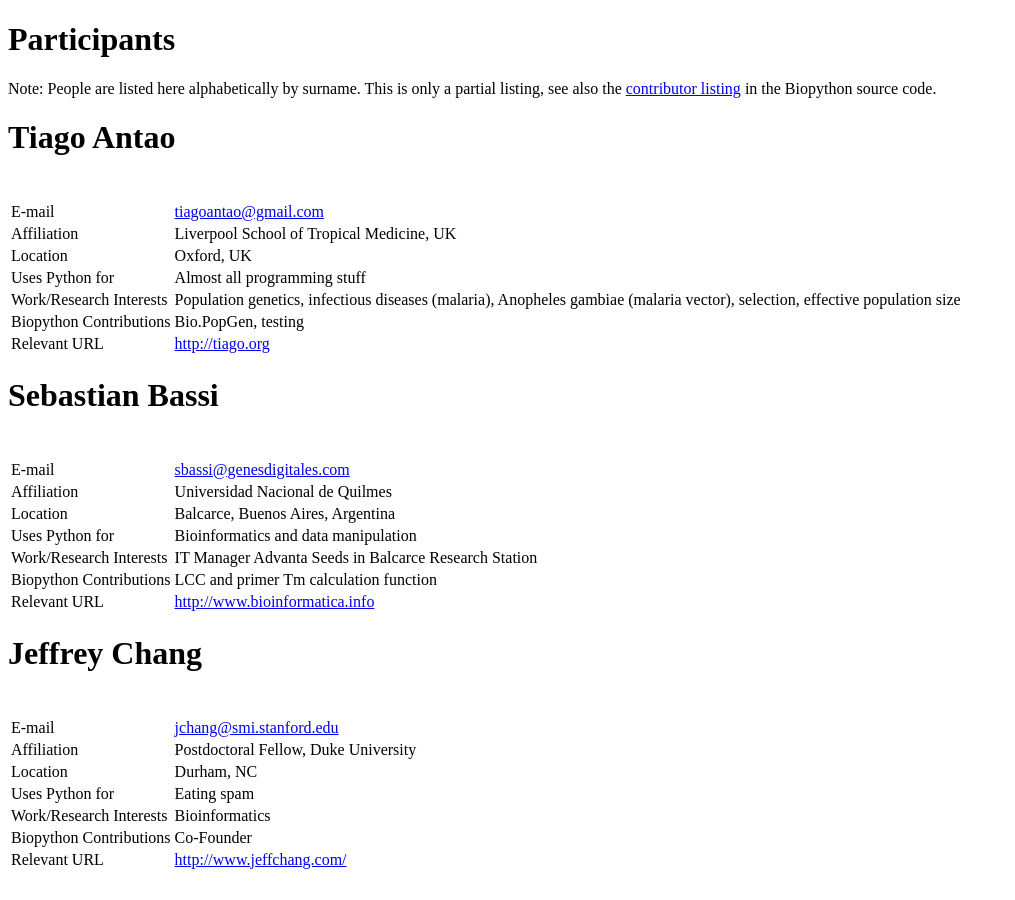
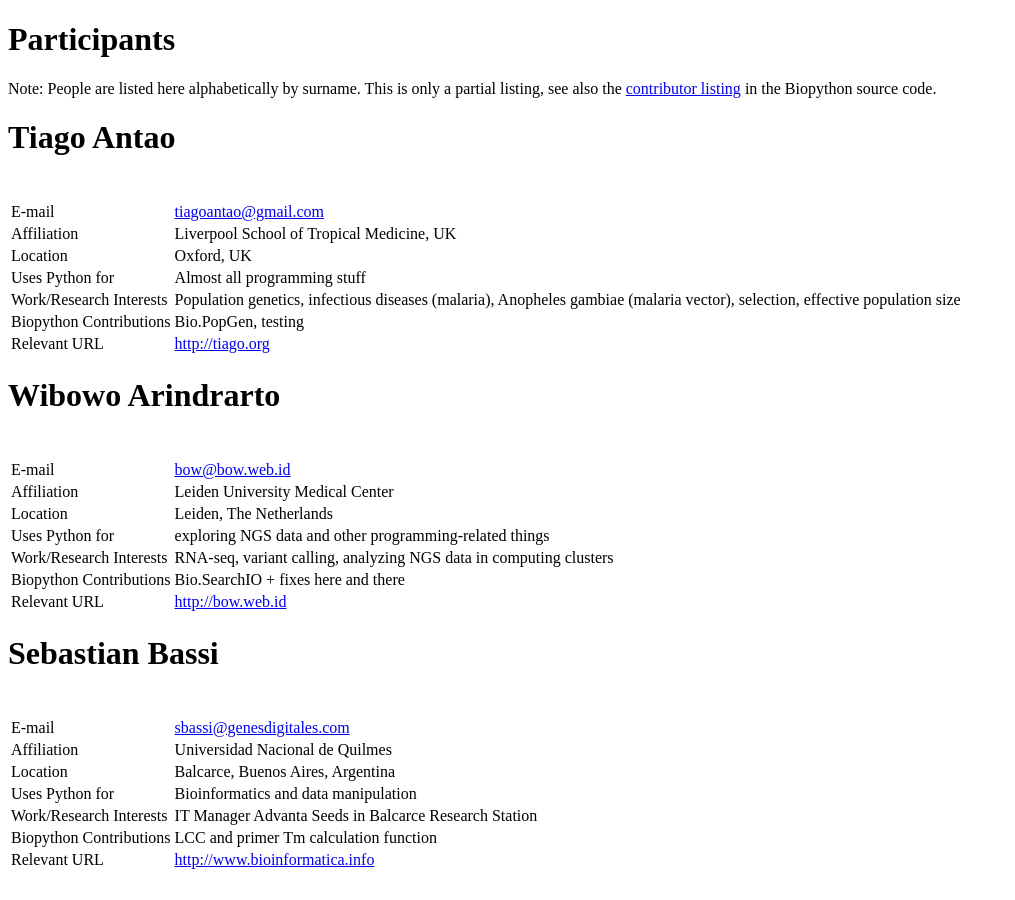
Before and after one commit to biopython/biopython.github.io, a Jekyll site: the page built from wiki/Participants.md, in a window 1280 px wide and 900 px high. Shown: the whole window, without its empty margins (0-1015 px from the left). Built offline with Jekyll 4.4.1, drawn with Linux system fonts in a browser that asks for light colours.

Commit message:
Change to wiki page

```diff
--- a/wiki/Participants.md
+++ b/wiki/Participants.md
@@ -21,6 +21,19 @@ Tiago Antao
 | Work/Research Interests | Population genetics, infectious diseases (malaria), Anopheles gambiae (malaria vector), selection, effective population size |
 | Biopython Contributions | Bio.PopGen, testing                                                                                                          |
 | Relevant URL            | <http://tiago.org>                                                                                                           |
+
+Wibowo Arindrarto
+=================
+
+|                         |                                                                    |
+|-------------------------|--------------------------------------------------------------------|
+| E-mail                  | <bow@bow.web.id>                                                   |
+| Affiliation             | Leiden University Medical Center                                   |
+| Location                | Leiden, The Netherlands                                            |
+| Uses Python for         | exploring NGS data and other programming-related things            |
+| Work/Research Interests | RNA-seq, variant calling, analyzing NGS data in computing clusters |
+| Biopython Contributions | Bio.SearchIO + fixes here and there                                |
+| Relevant URL            | <http://bow.web.id>                                                |
 
 Sebastian Bassi
 ===============
```
Also changed, not shown: 1 other file.
